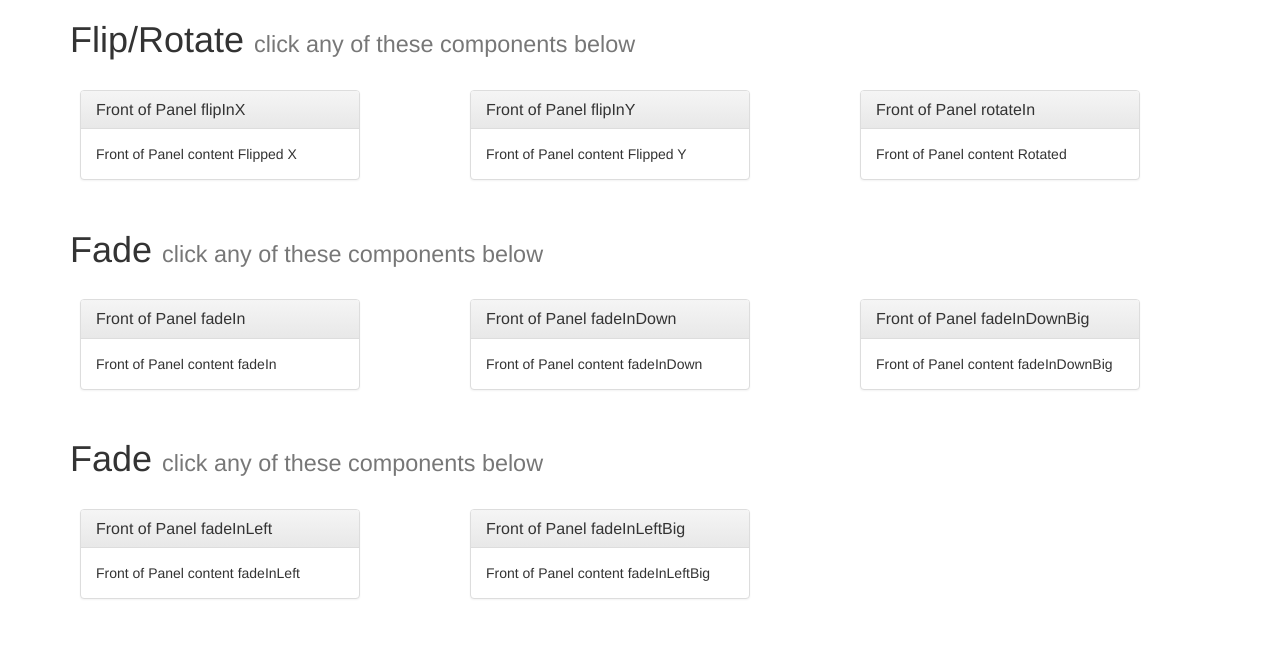
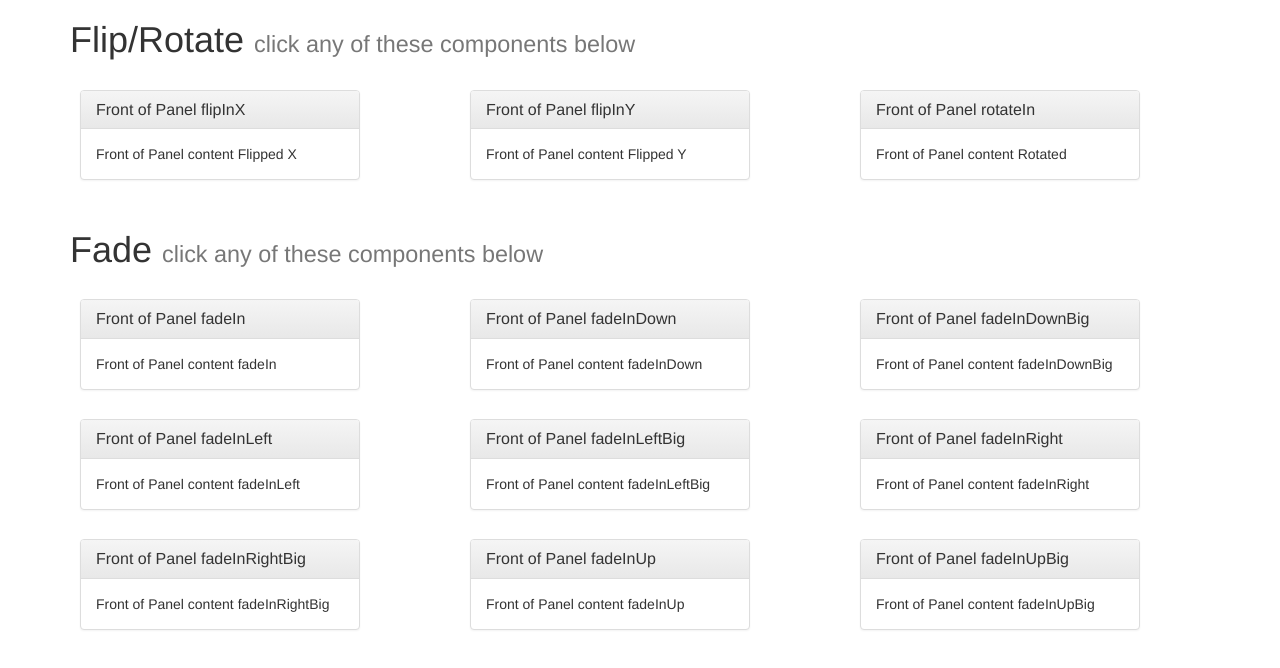
Before and after one commit to thiagoh/de-animate, a website: page demo/simple.html in a window 1280 px wide. Drawn offline with nearby package versions, Linux system fonts and the light colour scheme.

Commit message:
widget demo

```diff
--- a/demo/simple.html
+++ b/demo/simple.html
@@ -63,6 +63,26 @@
         $('#card-8').deAnimate({
             trigger: 'click',
             classIn: 'fadeInLeftBig'
+        });
+
+        $('#card-9').deAnimate({
+            trigger: 'click',
+            classIn: 'fadeInRight'
+        });
+
+        $('#card-10').deAnimate({
+            trigger: 'click',
+            classIn: 'fadeInRightBig'
+        });
+
+        $('#card-11').deAnimate({
+            trigger: 'click',
+            classIn: 'fadeInUp'
+        });
+
+        $('#card-12').deAnimate({
+            trigger: 'click',
+            classIn: 'fadeInUpBig'
         });
 
     }
@@ -185,11 +205,6 @@
                     </div>
                 </div>
             </div>
-        </div>
-
-
-        <h1>Fade <small>click any of these components below</small></h1>
-        <div class="row" style="margin-top: 30px">
             <div id="card-7" class="card col-xs-12 col-lg-3">
                 <div class="front panel panel-default">
                     <div class="panel-heading">
@@ -226,6 +241,78 @@
                     </div>
                 </div>
             </div>
+            <div id="card-9" class="card col-lg-offset-1 col-xs-12 col-lg-3">
+                <div class="front panel panel-default">
+                    <div class="panel-heading">
+                        <h3 class="panel-title">Front of Panel fadeInRight</h3>
+                    </div>
+                    <div class="panel-body">
+                        Front of Panel content fadeInRight
+                    </div>
+                </div>
+                <div class="back panel panel-default">
+                    <div class="panel-heading">
+                        <h3 class="panel-title">Back of Panel fadeInRight</h3>
+                    </div>
+                    <div class="panel-body">
+                        Back of Panel content fadeInRight
+                    </div>
+                </div>
+            </div>
+            <div id="card-10" class="card col-xs-12 col-lg-3">
+                <div class="de-animate-front panel panel-default">
+                    <div class="panel-heading">
+                        <h3 class="panel-title">Front of Panel fadeInRightBig</h3>
+                    </div>
+                    <div class="panel-body">
+                        Front of Panel content fadeInRightBig
+                    </div>
+                </div>
+                <div class="de-animate-back panel panel-default">
+                    <div class="panel-heading">
+                        <h3 class="panel-title">Back of Panel fadeInRightBig</h3>
+                    </div>
+                    <div class="panel-body">
+                        Back of Panel content fadeInRightBig
+                    </div>
+                </div>
+            </div>
+            <div id="card-11" class="card col-lg-offset-1 col-xs-12 col-lg-3">
+                <div class="front panel panel-default">
+                    <div class="panel-heading">
+                        <h3 class="panel-title">Front of Panel fadeInUp</h3>
+                    </div>
+                    <div class="panel-body">
+                        Front of Panel content fadeInUp
+                    </div>
+                </div>
+                <div class="back panel panel-default">
+                    <div class="panel-heading">
+                        <h3 class="panel-title">Back of Panel fadeInUp</h3>
+                    </div>
+                    <div class="panel-body">
+                        Back of Panel content fadeInUp
+                    </div>
+                </div>
+            </div>
+            <div id="card-12" class="card col-lg-offset-1 col-xs-12 col-lg-3">
+                <div class="de-animate-front panel panel-default">
+                    <div class="panel-heading">
+                        <h3 class="panel-title">Front of Panel fadeInUpBig</h3>
+                    </div>
+                    <div class="panel-body">
+                        Front of Panel content fadeInUpBig
+                    </div>
+                </div>
+                <div class="de-animate-back panel panel-default">
+                    <div class="panel-heading">
+                        <h3 class="panel-title">Back of Panel fadeInUpBig</h3>
+                    </div>
+                    <div class="panel-body">
+                        Back of Panel content fadeInUpBig
+                    </div>
+                </div>
+            </div>
         </div>
 
     </div>
```
